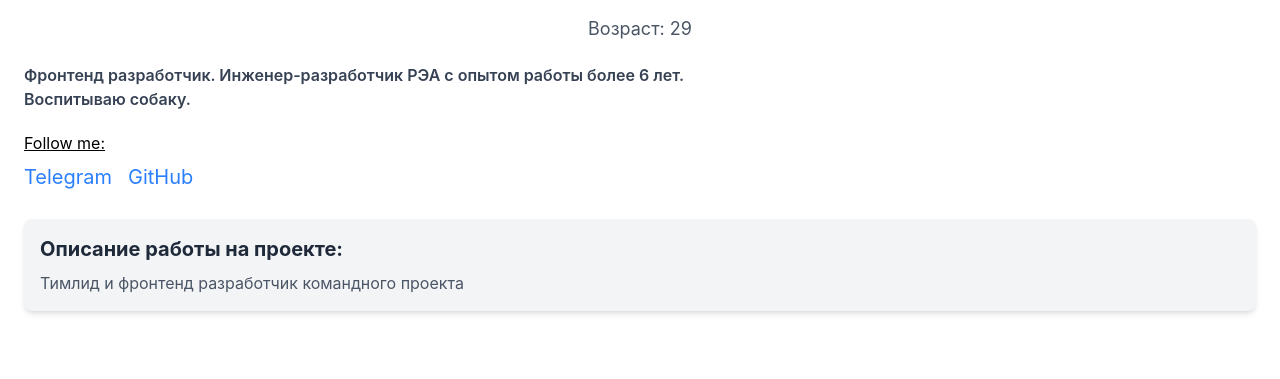
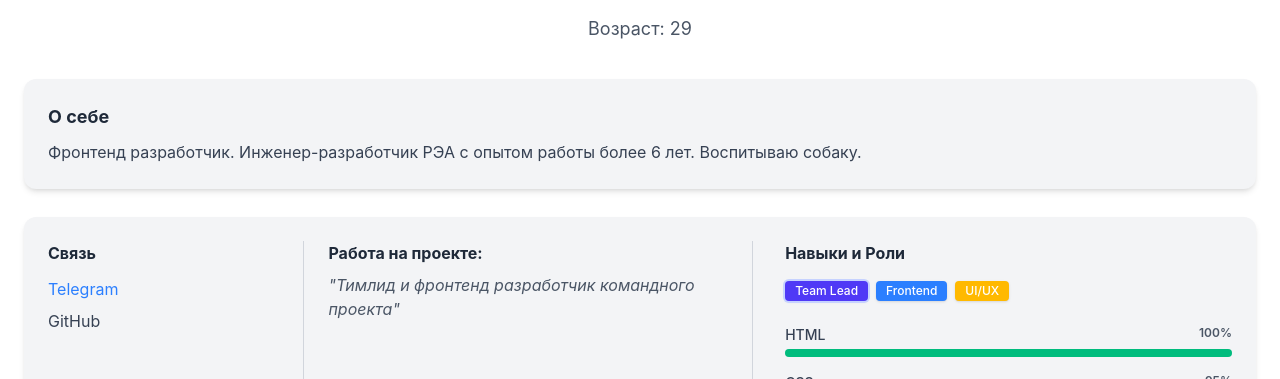
Before and after one commit to KarinaKold/TEAM-hackathon, a React (Vite) app: page /member/1 in a window 1280 px wide. Shown: the part 573-952 px from the top of the page. Before the commit the page ends 908 px from the top, so only its background shows below. Built offline with nearby package versions, Linux system fonts and the light colour scheme.

Commit message:
create 3 block and skill bar

```diff
--- /dev/null
+++ b/src/components/skillBar/SkillBar.jsx
@@ -0,0 +1,25 @@
+const ProgressBar = ({ label, percentage }) => {
+	const getColor = (percent) => {
+		if (percent >= 90) return 'bg-emerald-500';
+		if (percent >= 70) return 'bg-blue-500';
+		return 'bg-amber-500';
+	};
+
+	return (
+		<div className="mb-4 w-full">
+			<div className="flex justify-between mb-1">
+				<span className="text-sm font-medium text-gray-700">{label}</span>
+				<span className="text-xs font-semibold text-gray-600">{percentage}%</span>
+			</div>
+
+			<div className="w-full bg-gray-200 rounded-full h-2">
+				<div
+					className={`h-2 rounded-full transition-all duration-700 ease-out ${getColor(percentage)}`}
+					style={{ width: `${percentage}%` }}
+				></div>
+			</div>
+		</div>
+	);
+};
+
+export default ProgressBar;
--- a/src/pages/MemberPage.jsx
+++ b/src/pages/MemberPage.jsx
@@ -1,5 +1,5 @@
-// import Progress from './Progress';
-// import Badge from './Badge';
+import Badge from '../components/customBadge/UserBadge';
+import ProgressBar from '../components/skillBar/SkillBar';
 import { useEffect, useState } from 'react';
 import { useParams } from 'react-router';
 import { MEMBERS } from '../data';
@@ -59,33 +59,61 @@ export const MemberPage = () => {
 					<p className="text-gray-600 text-lg">Возраст: {age}</p>
 				</div>
 
-				<p className="w-2xl font-semibold text-gray-700">{descr}</p>
-				<div className="w-3xs space-y-2">
-					<p className="underline">Follow me:</p>
-					<div className="w-3xs flex space-x-4">
+				<div className="mt-4 p-6 bg-gray-100 rounded-xl shadow-md">
+					<h4 className="text-lg font-bold text-gray-800 mb-2">О себе</h4>
+					<p className="text-gray-700 leading-relaxed">{member.descr}</p>
+				</div>
+
+				{/* 1 block contact */}
+				<div className="mt-2 p-6 bg-gray-100 rounded-xl shadow-md flex flex-col md:flex-row gap-8 items-stretch">
+					<div className="md:w-1/5 flex flex-col">
+						<h4 className="font-bold text-gray-800 mb-3">Связь</h4>
+						<div className="flex flex-col gap-2">
 							<a
-							href={social.telegram}
-							target="_blank"
-							rel="noopener noreferrer"
-							className="text-xl text-blue-500 hover:text-blue-700 transition-colors duration-300"
+								href={member.social?.telegram}
+								className="text-blue-500 hover:underline"
 							>
 								Telegram
 							</a>
 							<a
-							href={social.github}
-							target="_blank"
-							rel="noopener noreferrer"
-							className="text-xl text-blue-500 hover:text-blue-700 transition-colors duration-300"
+								href={member.social?.github}
+								className="text-gray-700 hover:underline"
 							>
 								GitHub
 							</a>
 						</div>
 					</div>
-				<div className="mt-2 p-4 bg-gray-100 rounded-lg shadow-md">
-					<h4 className="text-xl font-bold text-gray-800">
-						Описание работы на проекте:
+
+					{/* 2 block work project */}
+					<div className="md:w-2/5 border-l border-r border-gray-300 px-6">
+						<h4 className="font-bold text-gray-800 mb-2">
+							Работа на проекте:
 						</h4>
-					<p className="mt-2 text-gray-600">{work}</p>
+
+						<p className="text-gray-600 italic">"{member.work}"</p>
+					</div>
+
+					{/* 3 block skills and badges */}
+					<div className="md:w-2/5 flex flex-col gap-4">
+						<h4 className="font-bold text-gray-800">Навыки и Роли</h4>
+
+						<div className="flex flex-wrap gap-2 mb-2">
+							{member.badge &&
+								member.badge.map((b, index) => (
+									<Badge key={index} color={b.color} content={b.text} />
+								))}
+						</div>
+
+						<div className="space-y-3">
+							{member.progress?.map((item, index) => (
+								<ProgressBar
+									key={index}
+									label={item.technology}
+									percentage={item.percentage}
+								/>
+							))}
+						</div>
+					</div>
 				</div>
 			</div>
 		</>
```
Lines whose indentation alone changed are shown as unchanged.
